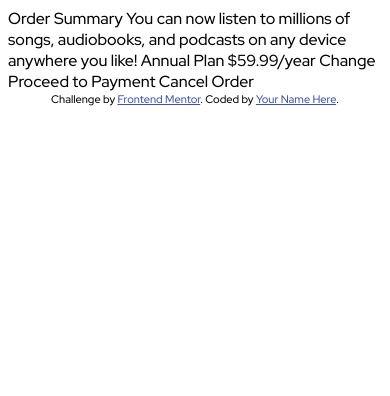
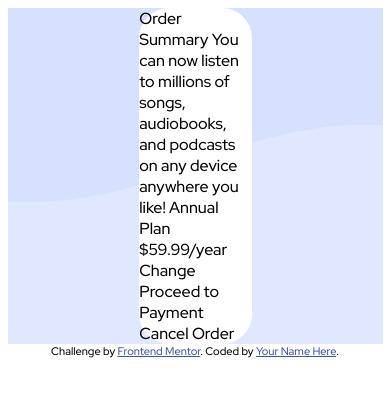
Before and after one commit to OlgaRybacka/orderSummary, a plain HTML site: page index.html in a window 390 px wide. Drawn offline with Linux system fonts and the light colour scheme.

Commit message:
bugfix
used # instead of .

```diff
--- a/styles.css
+++ b/styles.css
@@ -12,7 +12,7 @@
 }
 
 
-#page-container {
+.page-container {
 	width:1440px;
 	margin: 0 auto;
 	background-color: hsl(225, 100%, 94%);
@@ -20,7 +20,7 @@
 	background-image: url('images/pattern-background-desktop.svg');
 }
 
-#summary-container {
+.summary-container {
 	width:30%;
 	margin: 0 auto;
 	background-color: white;
@@ -29,7 +29,7 @@
 
 @media screen and (max-width: 600px) {
 
-	#page-container {
+	.page-container {
 		width: 375px;
 		background-image: url('images/pattern-background-mobile.svg');
 	}
```
